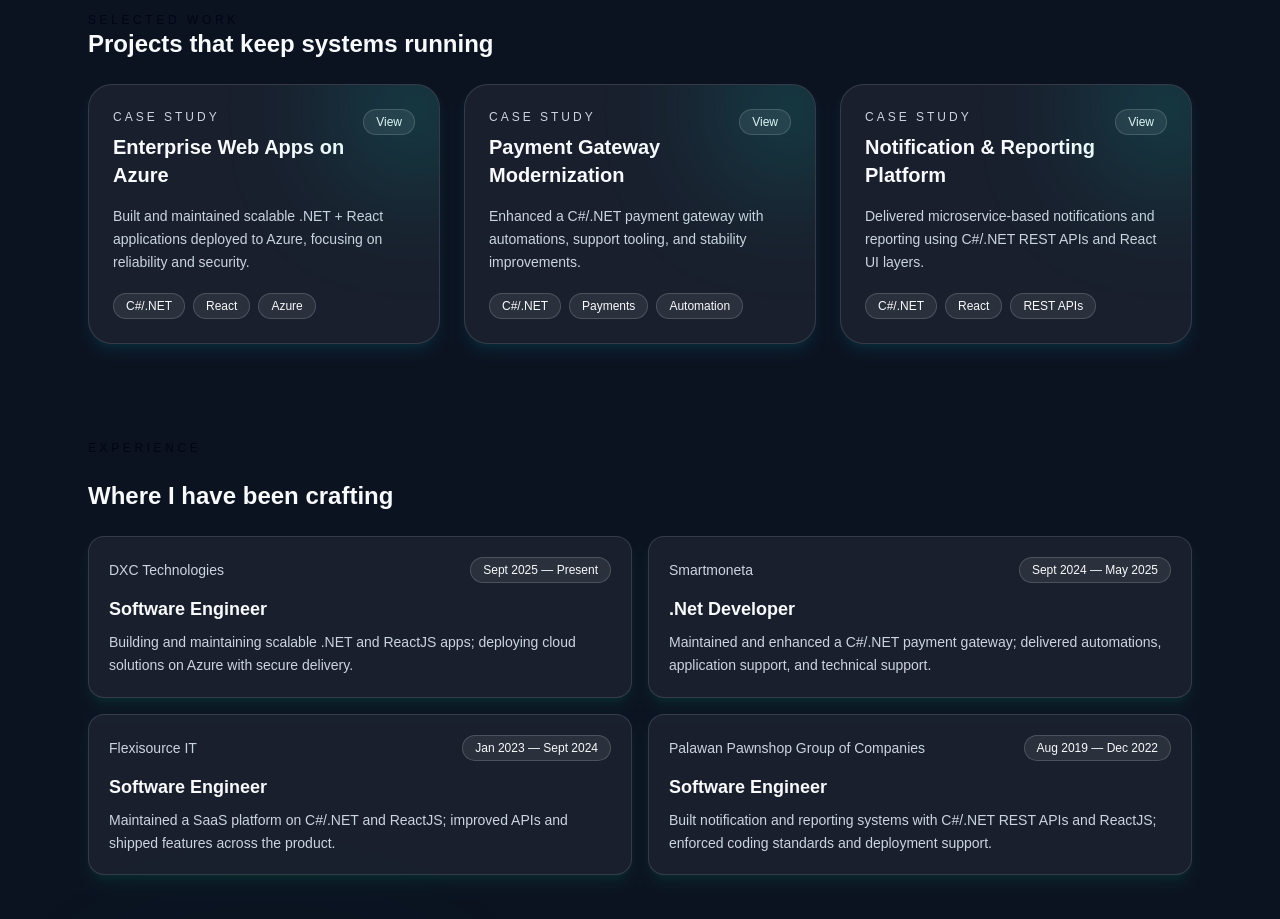
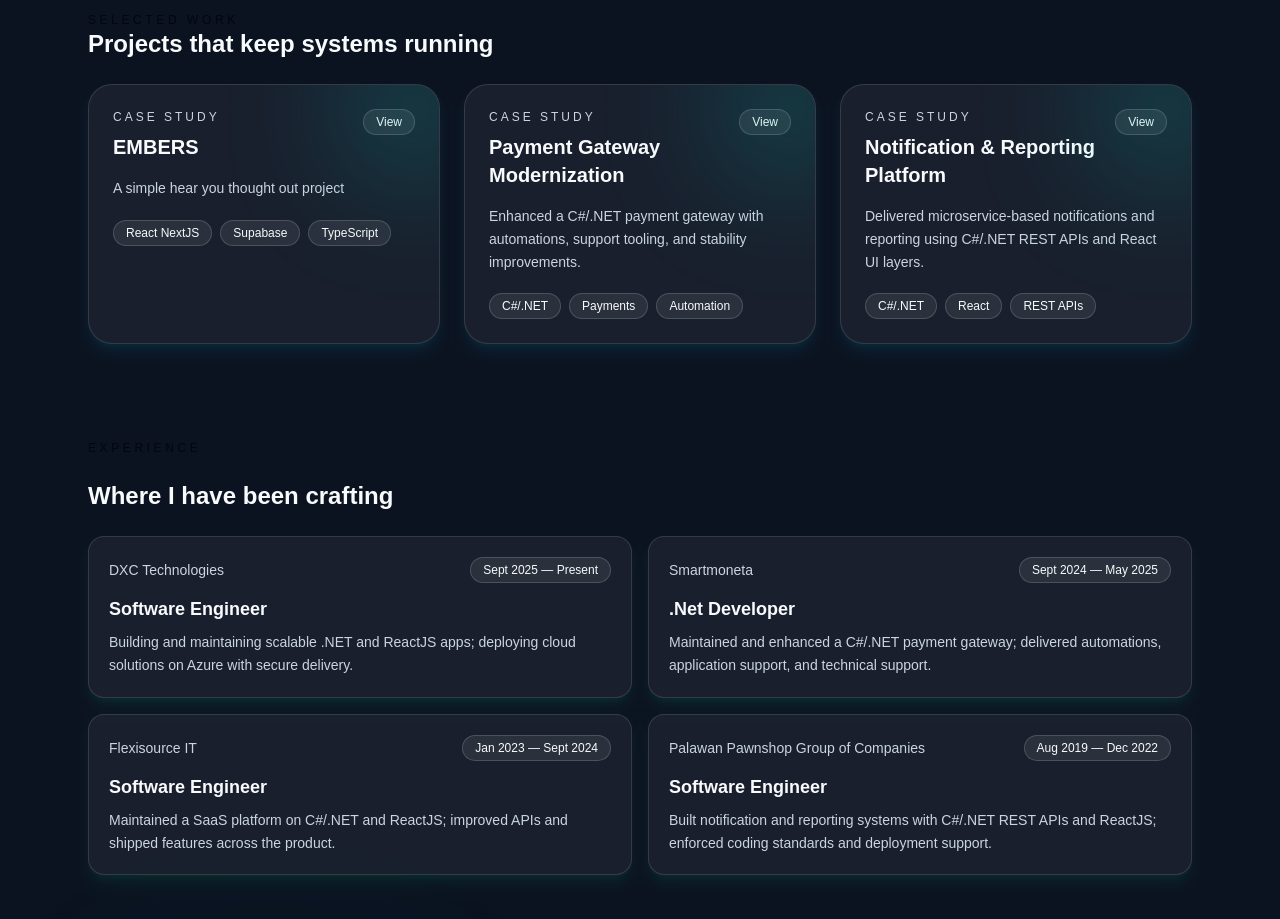
Before and after one commit to average04/porfolio, a Next.js app in the folder portfolio/: page / in a window 1280 px wide. Shown: the part 1020-1939 px from the top of the page. Built offline with nearby package versions, Linux system fonts and the light colour scheme.

Commit message:
Updated project

```diff
--- a/portfolio/app/page.tsx
+++ b/portfolio/app/page.tsx
@@ -6,10 +6,10 @@
 
 const projects = [
   {
-    title: "Enterprise Web Apps on Azure",
-    description: "Built and maintained scalable .NET + React applications deployed to Azure, focusing on reliability and security.",
-    stack: ["C#/.NET", "React", "Azure"],
-    href: "https://example.com",
+    title: "EMBERS",
+    description: "A simple hear you thought out project",
+    stack: ["React NextJS", "Supabase", "TypeScript"],
+    href: "https://embrs.netlify.app/",
   },
   {
     title: "Payment Gateway Modernization",
```
